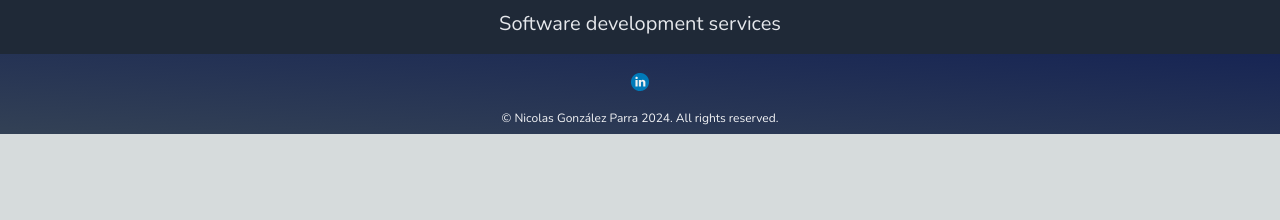
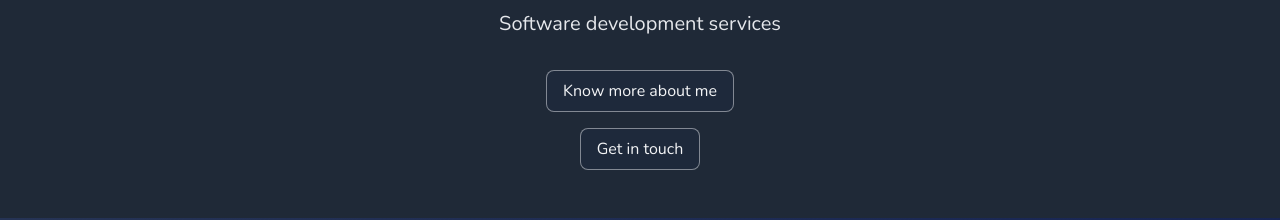
Before and after one commit to nognzlz/cv-nicolasparra, a Next.js app: page / in a window 1280 px wide. Shown: the part 806-1026 px from the top of the page. Before the commit the page ends 940 px from the top, so only its background shows below. Built offline with nearby package versions, Linux system fonts and the light colour scheme.

Commit message:
Add Link buttons to home

```diff
--- a/src/app/page.tsx
+++ b/src/app/page.tsx
@@ -2,6 +2,8 @@ import { Hero } from "@/components/Hero";
 import clsx from "clsx";
 import { Nunito } from "next/font/google";
 import { Computer } from "@/components/Icons/Computer";
+import { Button } from "@/components/Button";
+import Link from "next/link";
 
 const nunito = Nunito({ weight: "400", subsets: ["latin"] });
 
@@ -20,6 +22,14 @@ export default function Home() {
       >
         Software development services
       </p>
+      <div className="flex flex-col my-8 items-center gap-y-4">
+        <Link href="/about-me">
+          <Button>Know more about me</Button>
+        </Link>
+        <Link href="contact-me">
+          <Button>Get in touch</Button>
+        </Link>
+      </div>
     </>
   );
 }
```
